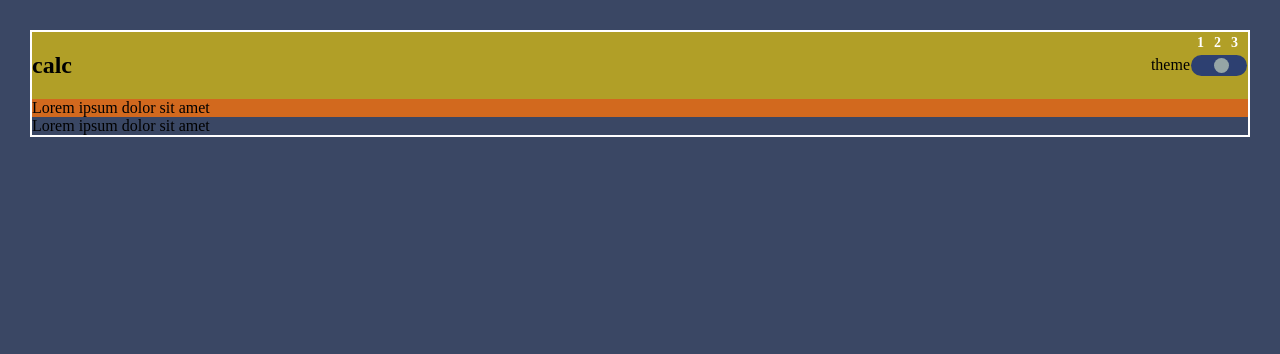
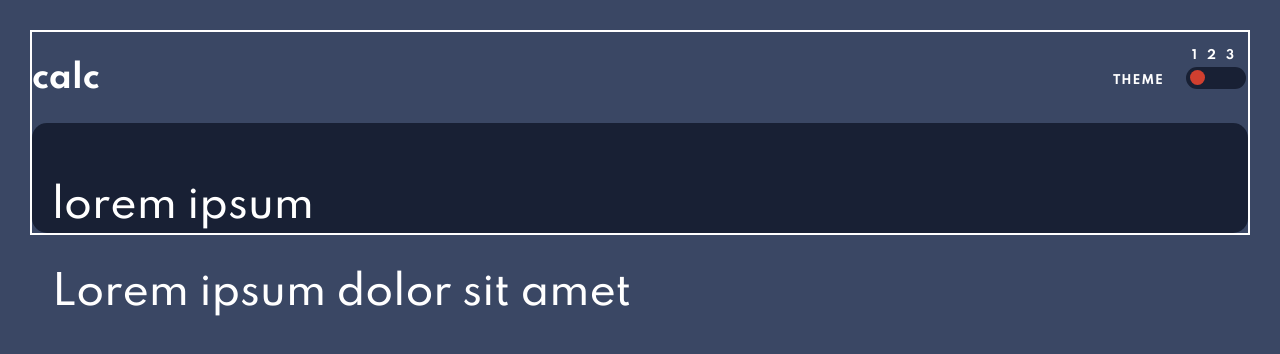
Before and after one commit to PhiweM/Calculator, a plain HTML site: page index.html in a window 1280 px wide. Drawn offline with Linux system fonts and the light colour scheme; a web font is replaced by a local one.

Commit message:
display wrapper styling

```diff
--- a/css/global.scss
+++ b/css/global.scss
@@ -53,8 +53,8 @@ $white-alternate: hsl(0, 0, 100%);
 .dark {
    /*Bg*/
    --bg-main: #{$very-dark-desaturated-blue};
-   --toggle-keypad-bg: #{$very-dark-desaturated-blue2};
-   --screen-bg: #{$very-dark-desaturated-blue3};
+   --toggle-keypad-bg: #{$very-dark-desaturated-blue3};
+   --screen-bg: #{$very-dark-desaturated-blue2};
 
    /*Keys*/
    --ky-bg: #{$desaturated-dark-blue};
--- a/css/style.scss
+++ b/css/style.scss
@@ -1,10 +1,10 @@
 @import './global';
 
 body {
-    font-family: 'Poppins', sans-serif;
-    font-family: 'Roboto', sans-serif;
+    // font-family: 'Poppins', sans-serif;
+    // font-family: 'Roboto', sans-serif;
     font-family: 'Spartan', sans-serif;
-    font-family: 'Supermercado One';
+    // font-family: 'Supermercado One'cursive;
     // background-color: $very-dark-desaturated-blue;
 }
 
@@ -16,7 +16,12 @@ body {
 .header-wrapper {
     display: flex;
     justify-content: space-between;
-    background-color: $test-color;
+    // background-color: $test-color;
+
+    .title h2 {
+      color: var(--text-secondary);
+      font-size: 2rem;
+    }
 
     .theme-toggler {
         display: flex;
@@ -25,11 +30,11 @@ body {
 
         .toggler {
             background: var(--toggle-keypad-bg);
-            width: 50px;
-            height: 15px;
+            width: 54px;
+            height: 16px;
             display: inline-block;
             padding: 3px 3px;
-            margin: 1px;
+            margin: 2px;
             border-radius: 20px;
             position:relative;
             // border: 1px solid black; /* to be removed*/
@@ -45,7 +50,7 @@ body {
             margin: 0;
             text-align: center;
             padding: 2px 3px;
-            font-size: 14px;
+            font-size: 12px;
             font-weight: bold;
             cursor: pointer;
           }
@@ -60,6 +65,7 @@ body {
           }
 
           .toggler span {
+            margin: 0 2px;
             height: 15px;
             width: 15px;
             line-height: 18px;
@@ -96,8 +102,31 @@ body {
           }
 
     }
+
+    .theme-toggler-title {
+      color: var(--text-secondary);
+      text-transform: uppercase;
+      font-size: 12px;
+      font-weight: bold;
+      letter-spacing: 1px;
+      margin: 6px 20px 0 0;
+    }
 }
 
+
 .display-wrapper {
-    background-color: chocolate;
+    background-color: var(--toggle-keypad-bg);
+    height: 70px;
+    border-radius: 15px;
+    color: var(--text-secondary);
+    text-align: left;
+    padding: 20px;
+    font-size: 40px;
+    text-align: end !important;
+
+
 }
+
+.result {
+  text-align:right;
+}
--- a/index.html
+++ b/index.html
@@ -16,16 +16,16 @@
 
   <div class="calc-wrapper ">
     <div class="header-wrapper">
-      <div class="tittle">
+      <div class="title">
         <h2>calc</h2>
       </div>
       <div class="theme-toggler">
-        <div class="theme-toggler-tittle">theme</div>
+        <div class="theme-toggler-title">theme</div>
         <div class="toggler">
-          <input type="radio" name="toggle" value="-1">
+          <input type="radio" name="toggle" value="-1" checked>
           <label class="toggle toggle-yes">1</label>
 
-          <input checked type="radio" name="toggle" value="false">
+          <input  type="radio" name="toggle" value="false">
           <label class="toggle toggle-yes">2</label>
 
           <input type="radio" name="toggle" value="true">
@@ -37,8 +37,8 @@
     </div>
 
     <div class="display-wrapper">
-      Lorem ipsum dolor sit amet
-    </div>
+      <p class="result">lorem ipsum
+      </p>
     <div class="buttons-wrapper">
       Lorem ipsum dolor sit amet
     </div>
```
Also changed, not shown: css/global.css, css/style.css, 1 other file.
